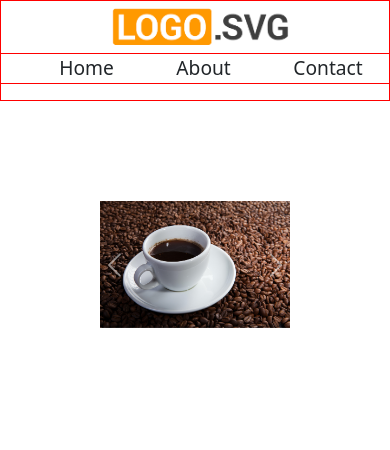
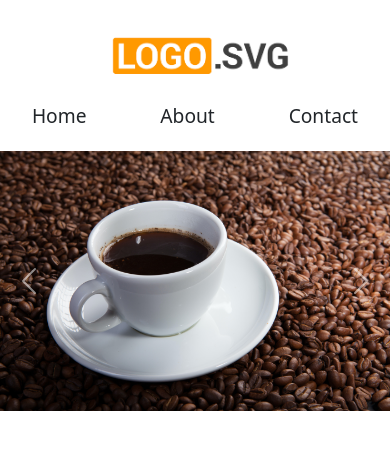
Before and after one commit to gines18/Digital_agency, a React (Create React App) app: page / in a window 390 px wide. Shown: the top 450 px of the page. Built offline with nearby package versions, Linux system fonts and the light colour scheme.

Commit message:
change Carousel and container margin

```diff
--- a/src/components/Carousel.css
+++ b/src/components/Carousel.css
@@ -2,6 +2,5 @@
     display: flex;
     align-items: center;
     justify-content: center;
-    margin: 50px;
-
+    margin: 0px;
 }
--- a/src/components/Navbar.css
+++ b/src/components/Navbar.css
@@ -2,33 +2,23 @@
     display: flex;
     flex-direction: row;
     justify-content: space-between;
-    border: 1px solid red;
     align-items: center;
-
+    margin-top: 30px;
 }
 
 @media only screen and (max-width: 991px){
     .container{
         flex-direction: column;
+        margin-top: 30px;
     }
     img{
         width: 200px;
     }
-
-}
-
-ul li{
-    list-style-type: none;
-
-
 }
 
 ul {
     display: flex;
     width: 400px;
-    border: 1px solid red;
-
-
 }
 
 li{
@@ -44,10 +34,15 @@ li{
     font-size: 1.5rem;
 }
 
-
 @media only screen and (max-width: 390px){
+    .container{
+        margin-top: 30px;
+    }
     .navbar-list ul{
         justify-content: space-around;
         font-size: 1.2rem;
+        margin-top: 20px;
+        margin-bottom: 20px;
+        padding: 0;
     }
 }
```
